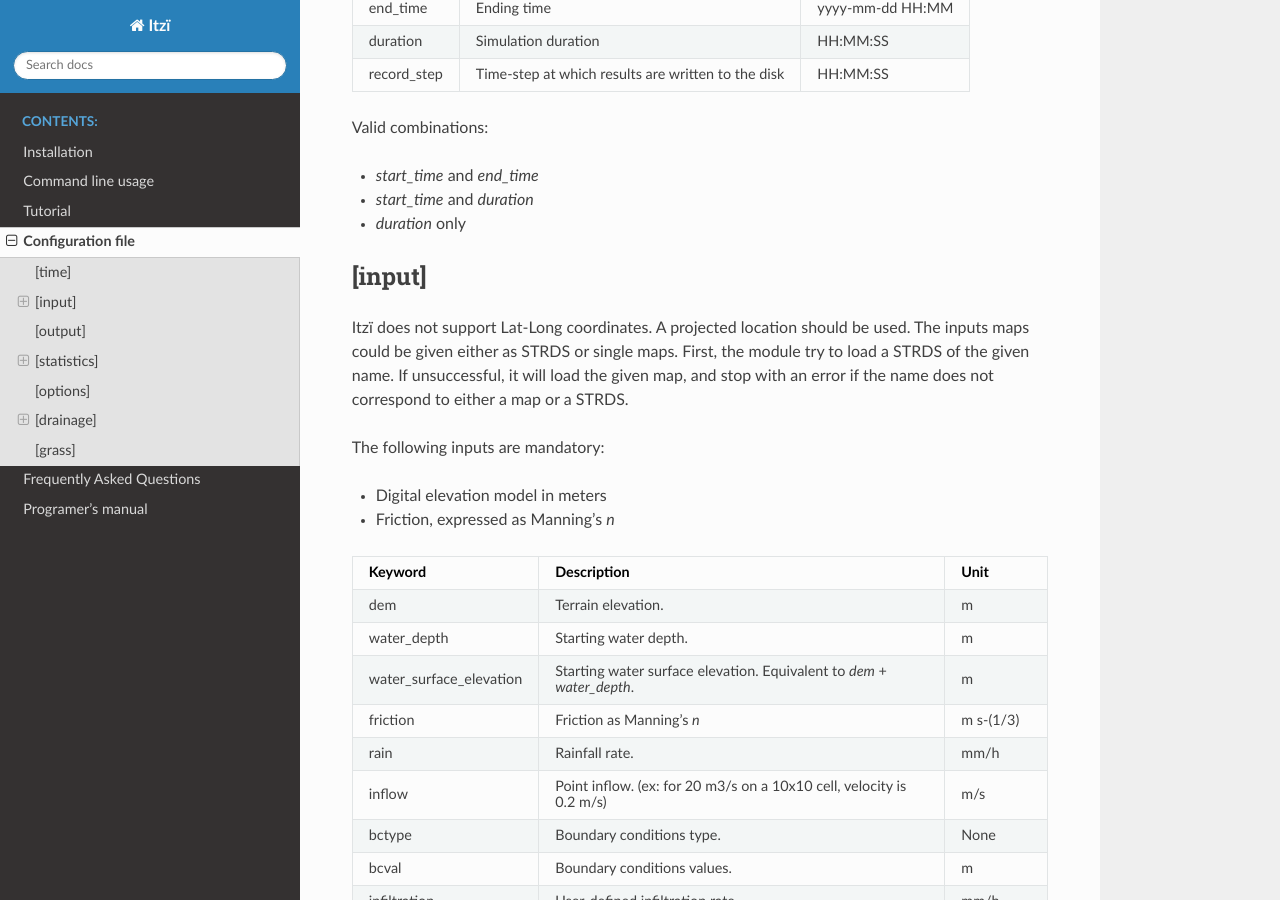
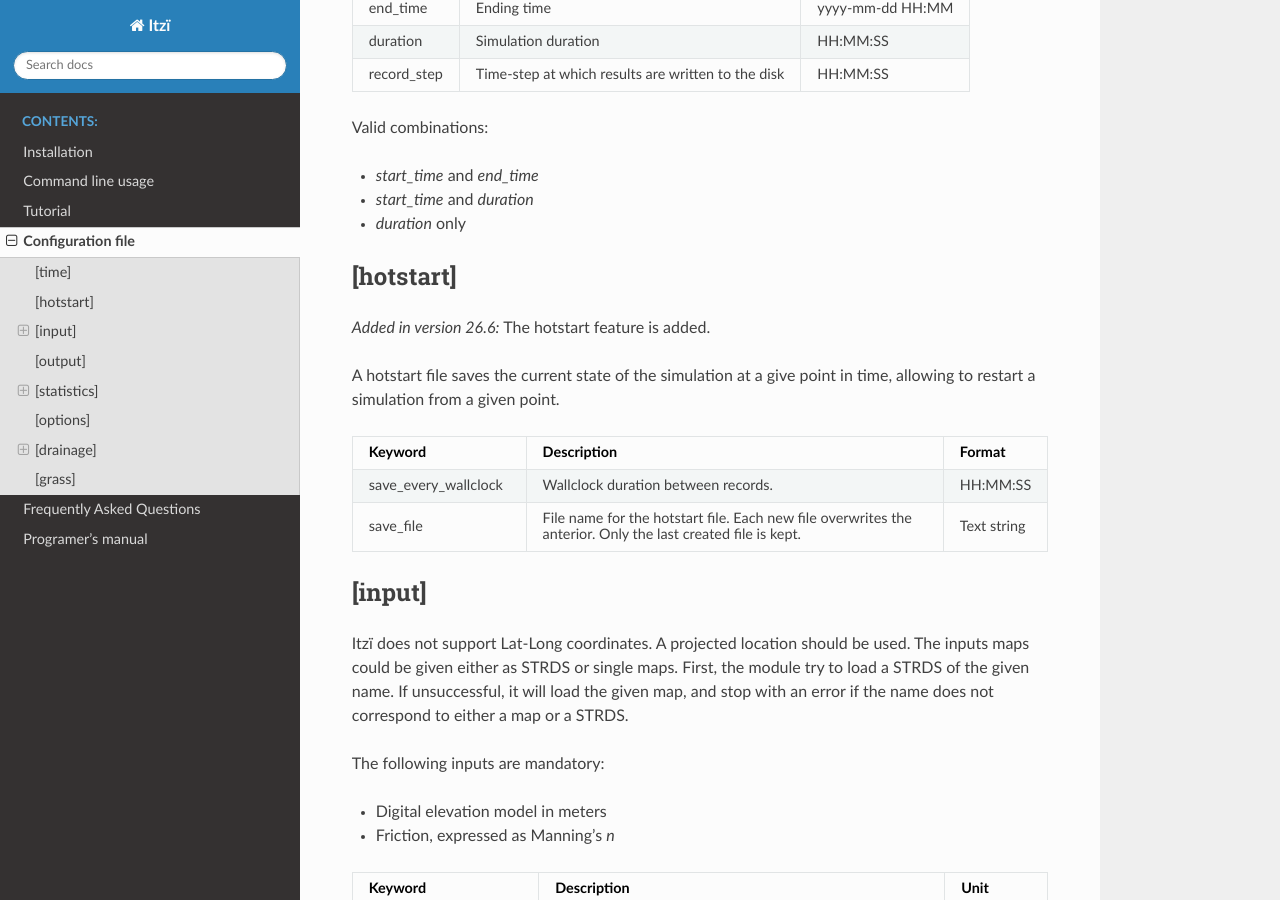
Before and after one commit to ItziModel/itzi, a Sphinx documentation site: the page built from docs/conf_file.rst, in a window 1280 px wide and 900 px high, scrolled down 482 px. Built offline with Sphinx 7.4.7 and the Read the Docs theme 3.1.0, drawn with Linux system fonts in a browser that asks for light colours; some of the changed text lies outside the part shown.

Commit message:
add docs for hotstart in config file

```diff
--- a/docs/conf.py
+++ b/docs/conf.py
@@ -51,7 +51,7 @@ master_doc = "index"
 
 # General information about the project.
 project = "Itzï"
-copyright = "2017-2025, Laurent Courty"
+copyright = "2016-2026, Laurent Courty"
 author = "Laurent Courty"
 
 # The version info for the project you're documenting, acts as replacement for
@@ -59,9 +59,9 @@ author = "Laurent Courty"
 # built documents.
 #
 # The short X.Y version.
-version = "25.8"
+version = "26.6"
 # The full version, including alpha/beta/rc tags.
-release = "25.8"
+release = "26.6"
 
 # The language for content autogenerated by Sphinx. Refer to documentation
 # for a list of supported languages.
--- a/docs/conf_file.rst
+++ b/docs/conf_file.rst
@@ -32,6 +32,29 @@ Valid combinations:
 -  *start_time* and *end_time*
 -  *start_time* and *duration*
 -  *duration* only
+
+[hotstart]
+----------
+
+.. versionadded:: 26.6
+    The hotstart feature is added.
+
+A hotstart file saves the current state of the simulation at a give point in time, allowing to restart a simulation from a given point.
+
+.. list-table::
+   :header-rows: 1
+   :widths: 25 60 15
+
+   * - Keyword
+     - Description
+     - Format
+   * - save_every_wallclock
+     - Wallclock duration between records.
+     - HH:MM:SS
+   * - save_file
+     - File name for the hotstart file. Each new file overwrites the anterior. Only the last created file is kept.
+     - Text string
+
 
 [input]
 -------
```
Also changed, not shown: 1 other file.
